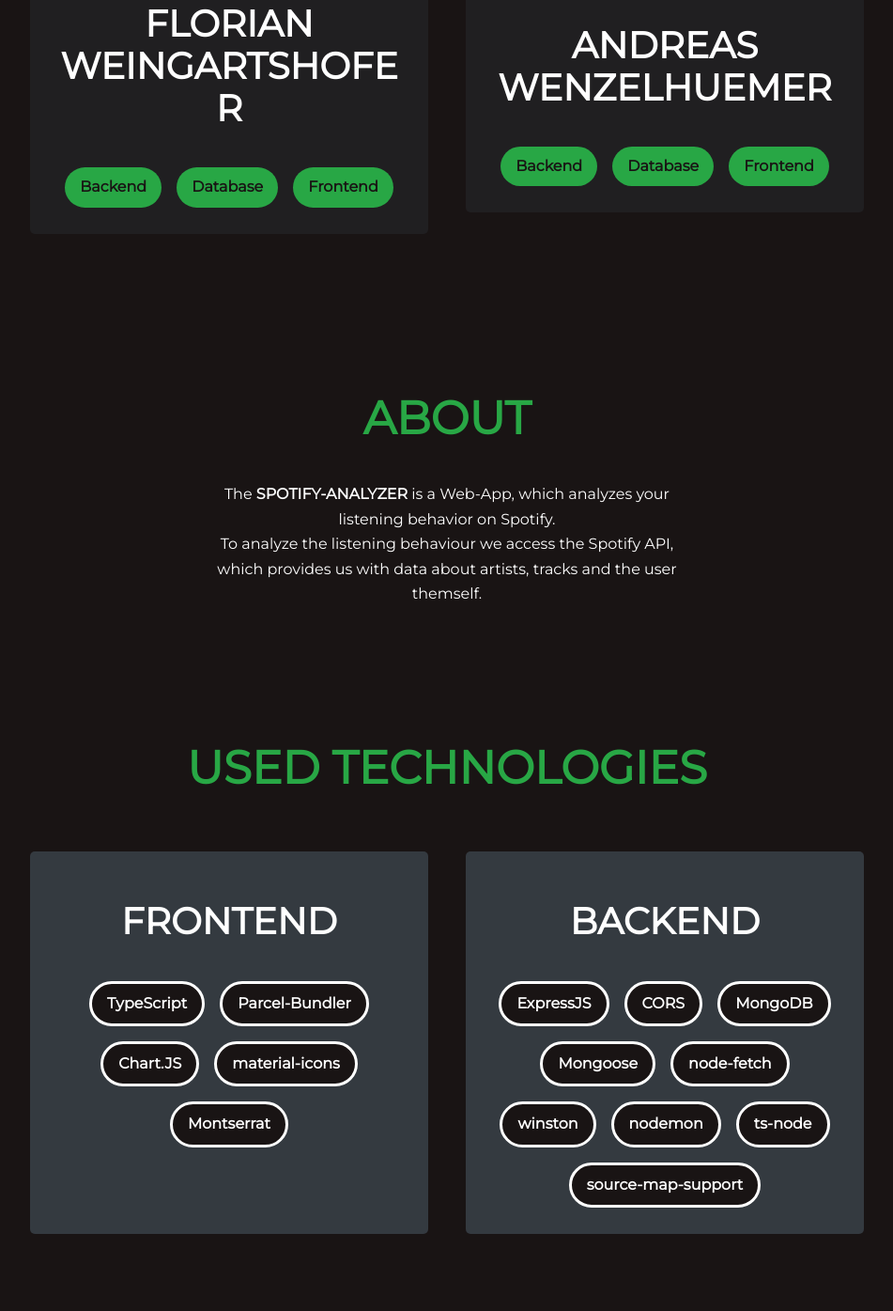
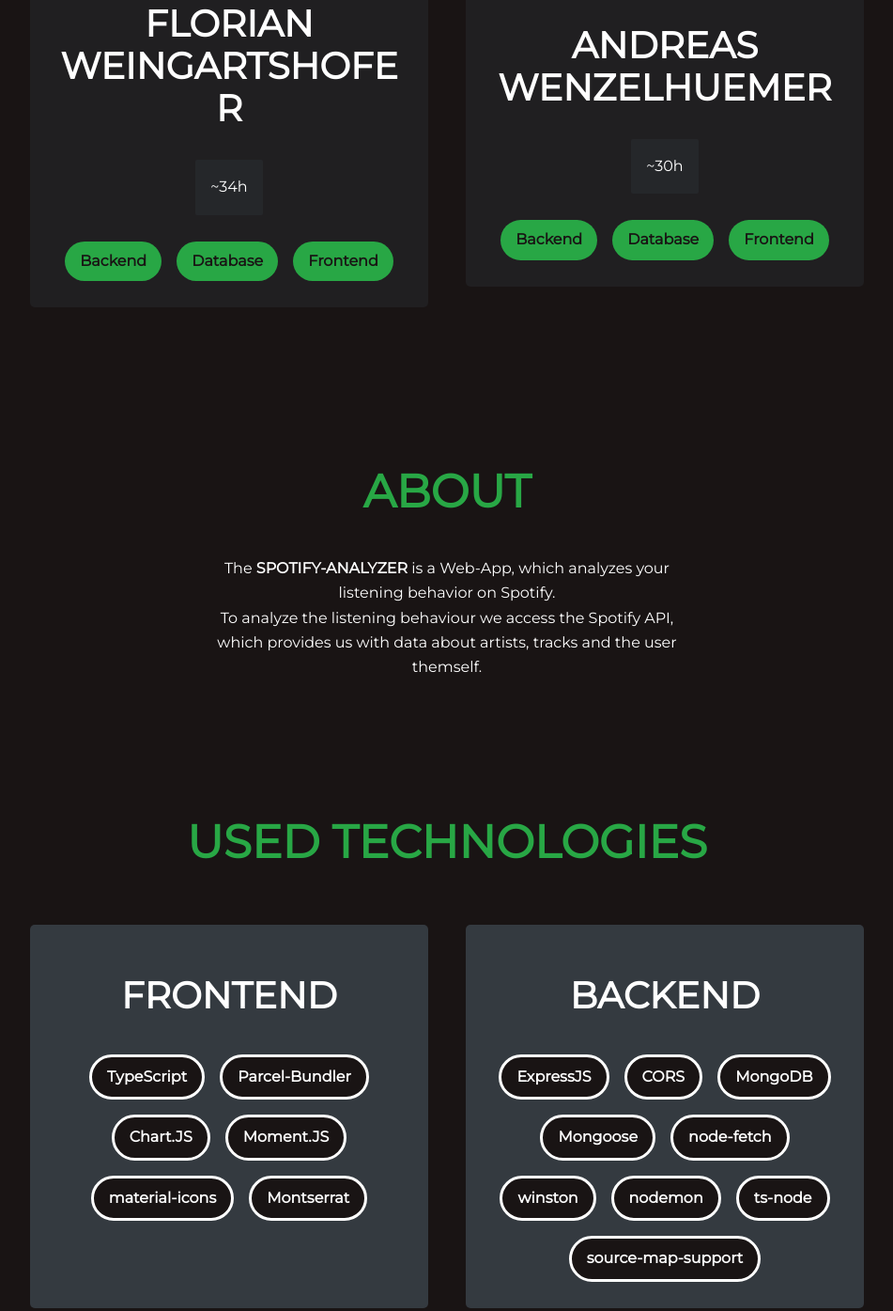
Before and after one commit to flohero/spotify-analyizer, a website built with Parcel: page client/app/landingpages/weingartshofer.html in a window 1280 px wide. Shown: the part 1468-2863 px from the top of the page at 94% size, without its empty margins (164-1115 px from the left). Built offline with nearby package versions, Linux system fonts and the light colour scheme.

Commit message:
Add worktime

```diff
--- a/client/app/landingpages/weingartshofer.html
+++ b/client/app/landingpages/weingartshofer.html
@@ -41,6 +41,7 @@
                 <span class="team__member__role">Team-Member</span>
                 <img class="team__member__image" src="../../static/assets/flo256x256.jpg" alt="Florian Weingartshofer">
                 <h2 class="team__member__name">Florian Weingartshofer</h2>
+                <span class="team__member__role">~34h</span>
                 <div class="chipset">
                     <div class="chip">
                         Backend
@@ -58,6 +59,7 @@
                 <img class="team__member__image" src="../../static/assets/andi256x256.jpg"
                      alt="Andreas Wenzelhuemer">
                 <h2 class="team__member__name">Andreas Wenzelhuemer</h2>
+                <span class="team__member__role">~30h</span>
                 <div class="chipset">
                     <div class="chip">
                         Backend
@@ -89,6 +91,7 @@
                     <div class="chip chip--outline">TypeScript</div>
                     <div class="chip chip--outline">Parcel-Bundler</div>
                     <div class="chip chip--outline">Chart.JS</div>
+                    <div class="chip chip--outline">Moment.JS</div>
                     <div class="chip chip--outline">material-icons</div>
                     <div class="chip chip--outline">Montserrat</div>
                 </div>
```
